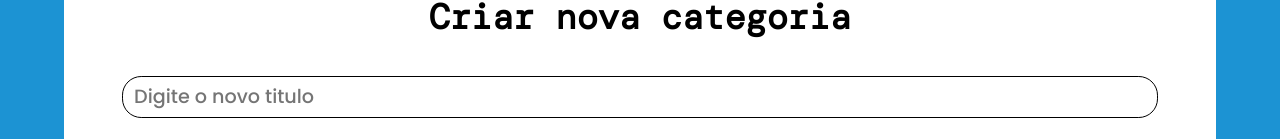
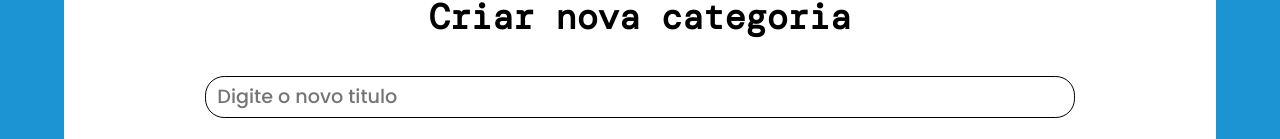
Before and after one commit to nicolaskleinaraujo/blog-project, a React (Vite) app in the folder frontend/: page /add-category in a window 1280 px wide. Shown: the part 312-451 px from the top of the page. Built offline with nearby package versions, Linux system fonts and the light colour scheme; no server answers; sample sign-in values are in the browser's storage; a web font is replaced by a local one.

Commit message:
hotfix on add category form

```diff
--- a/frontend/src/Pages/Category/AddCategory/AddCategory.module.css
+++ b/frontend/src/Pages/Category/AddCategory/AddCategory.module.css
@@ -25,7 +25,7 @@
 
 .add_category form input {
     display: block;
-    width: 90%;
+    min-width: 68vw;
     border: 1px solid black;
     border-radius: 1em;
     padding: .3em;
```
